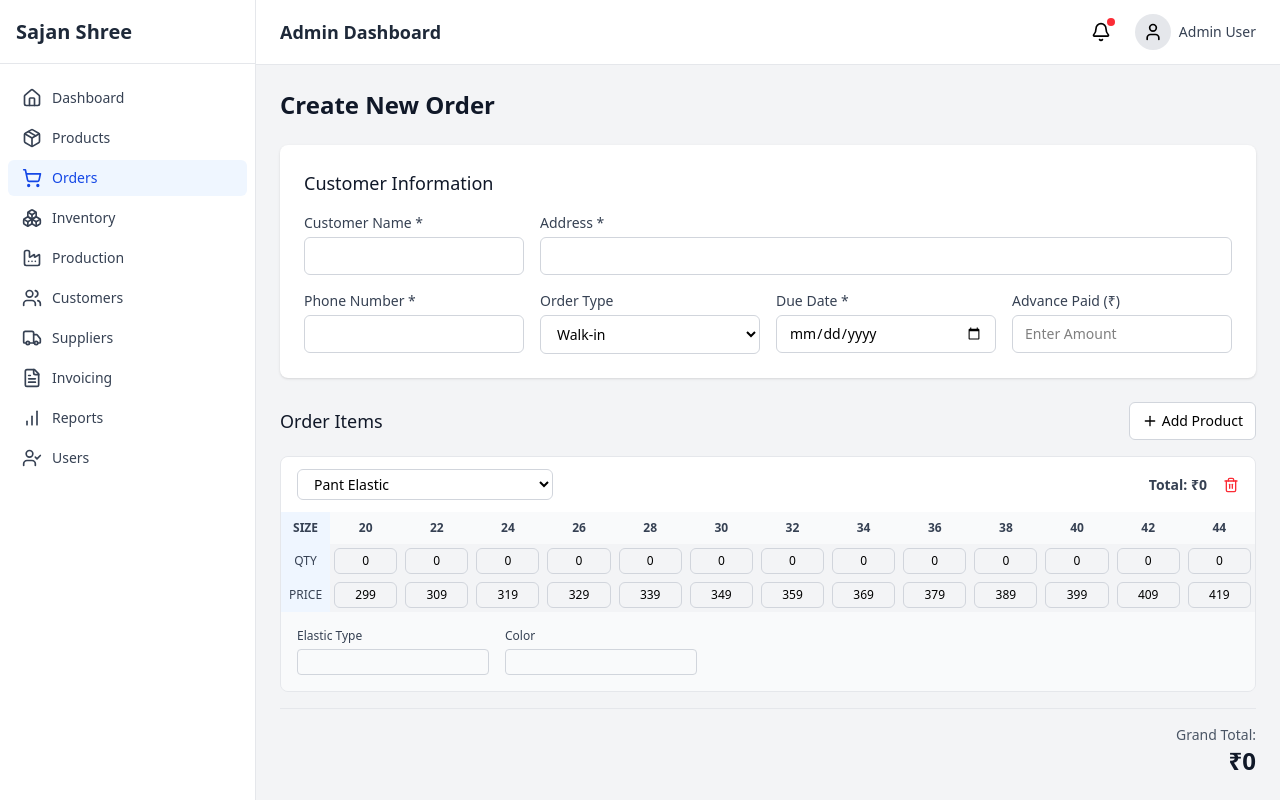
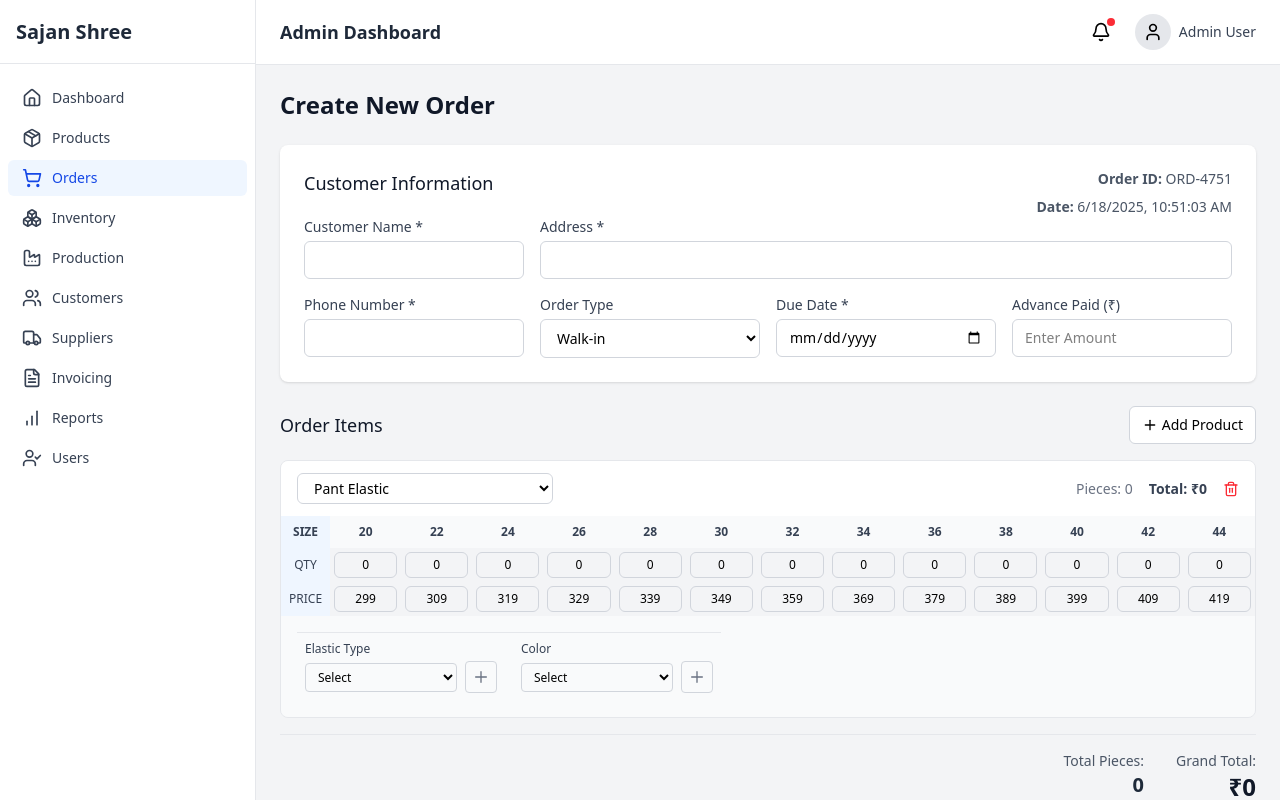
Before and after one commit to AIBInnovations/sajan_shree_frontend, a React (Vite) app: page /orders/new in a window 1280 px wide. Built offline with nearby package versions, Linux system fonts and the light colour scheme.

Commit message:
Modification 02 Order Page

```diff
--- a/src/components/layout/Header.jsx
+++ b/src/components/layout/Header.jsx
@@ -6,7 +6,7 @@ const Header = ({ onMenuClick }) => {
   const { user } = useAuth();
 
   return (
-    <header className="bg-white shadow-sm border-b border-gray-200">
+    <header className="bg-white shadow-sm border-b border-gray-200 print:hidden">
       <div className="flex items-center justify-between h-16 px-4 md:px-6">
         <button
           onClick={onMenuClick}
--- a/src/components/layout/MobileNav.jsx
+++ b/src/components/layout/MobileNav.jsx
@@ -11,7 +11,7 @@ const MobileNav = () => {
   ];
 
   return (
-    <nav className="md:hidden fixed bottom-0 left-0 right-0 bg-white border-t border-gray-200">
+    <nav className="md:hidden fixed bottom-0 left-0 right-0 bg-white border-t border-gray-200 print:hidden">
       <div className="flex justify-around">
         {navItems.map((item) => {
           const Icon = item.icon;
--- a/src/components/layout/Sidebar.jsx
+++ b/src/components/layout/Sidebar.jsx
@@ -21,7 +21,7 @@ const Sidebar = ({ expanded, mobile, onClose }) => {
 
   return (
     <div
-      className={`flex flex-col border-r border-gray-200 bg-white h-full overflow-hidden transition-[width] duration-300 ${
+      className={`flex flex-col border-r border-gray-200 bg-white h-full overflow-hidden transition-[width] duration-300 print:hidden ${
         mobile ? 'w-64' : expanded ? 'w-64' : 'w-16'
       }`}
     >
--- a/src/components/orders/OrderForm.jsx
+++ b/src/components/orders/OrderForm.jsx
@@ -1,4 +1,4 @@
-import React, { useState } from 'react';
+import React, { useState, useEffect } from 'react';
 import { Save, X, Plus, Trash2 } from 'lucide-react';
 import jsPDF from 'jspdf';
 import 'jspdf-autotable';
@@ -8,6 +8,8 @@ import { useNavigate } from 'react-router-dom';
 const OrderForm = () => {
   const navigate = useNavigate();
   const [formData, setFormData] = useState({
+  orderId: '',
+  createdAt: '',
   customer: '',
   phone: '',
   address: '',
@@ -75,6 +77,8 @@ const OrderForm = () => {
       }
 
       const payload = {
+        orderId: formData.orderId,
+        createdAt: formData.createdAt,
         customerName: formData.customer,
         phone: formData.phone,
         address: formData.address,
@@ -192,6 +196,13 @@ const OrderForm = () => {
     }, 0);
   };
 
+  const calculateRowPieces = (item) => {
+  return Object.values(item.sizes).reduce((total, size) => {
+    return total + (size.quantity || 0);
+  }, 0);
+};
+
+
   const getAllUniqueSizes = () => {
     const allSizes = new Set();
     formData.items.forEach(item => {
@@ -208,6 +219,13 @@ const OrderForm = () => {
       return total + calculateRowTotal(item);
     }, 0);
   };
+
+  const calculateGrandPieces = () => {
+  return formData.items.reduce((total, item) => {
+    return total + calculateRowPieces(item);
+  }, 0);
+};
+
 
   const handleProductDetailsChange = (itemId, field, value) => {
   setFormData(prev => ({
@@ -289,6 +307,85 @@ const OrderForm = () => {
       doc.save(`Order_${customer}.pdf`);
     };
 
+    const renderDetailFields = (item, fields) => (
+        <div className="w-full px-2 py-2 border-t border-gray-200">
+          <div className="flex flex-wrap items-start gap-6 w-full">
+            {fields.map((field) => (
+              <div key={field.key} className="flex flex-col space-y-1 w-48">
+                <label className="text-xs font-medium text-gray-700">{field.label}</label>
+                <div className="flex items-center space-x-2">
+                  <select
+                    value={item.details?.[field.key] || ''}
+                    onChange={(e) => handleProductDetailsChange(item.id, field.key, e.target.value)}
+                    className="flex-1 px-2 py-1 border border-gray-300 rounded text-xs focus:ring-1 focus:ring-blue-400"
+                  >
+                    <option value="">Select</option>
+                    {field.options.map(opt => (
+                      <option key={opt} value={opt}>{opt}</option>
+                    ))}
+                  </select>
+
+                  <label className="w-8 h-8 flex items-center justify-center border border-gray-300 rounded cursor-pointer hover:bg-gray-100">
+                    <svg xmlns="http://www.w3.org/2000/svg" className="h-4 w-4 text-gray-500" fill="none" viewBox="0 0 24 24" stroke="currentColor">
+                      <path strokeLinecap="round" strokeLinejoin="round" strokeWidth={2} d="M12 4v16m8-8H4" />
+                    </svg>
+                    <input
+                      type="file"
+                      accept="image/*"
+                      className="hidden"
+                      onChange={(e) => {
+                        const file = e.target.files[0];
+                        if (file) {
+                          const reader = new FileReader();
+                          reader.onloadend = () => {
+                            handleProductDetailsChange(item.id, `${field.key}Image`, reader.result);
+                          };
+                          reader.readAsDataURL(file);
+                        }
+                      }}
+                    />
+                  </label>
+                </div>
+
+                {item.details?.[`${field.key}Image`] && (
+                  <div className="relative mt-1 w-16 h-16">
+                    <img src={item.details[`${field.key}Image`]} alt="Preview" className="w-16 h-16 object-cover rounded border border-gray-200" />
+                    <button
+                      type="button"
+                      onClick={() => handleProductDetailsChange(item.id, `${field.key}Image`, '')}
+                      className="absolute top-0 right-0 bg-white text-red-500 rounded-full border p-0.5 hover:bg-gray-100 transform translate-x-1/2 -translate-y-1/2"
+                    >
+                      <svg xmlns="http://www.w3.org/2000/svg" className="h-3 w-3" fill="none" viewBox="0 0 24 24" stroke="currentColor">
+                        <path strokeLinecap="round" strokeLinejoin="round" strokeWidth={2} d="M6 18L18 6M6 6l12 12" />
+                      </svg>
+                    </button>
+                  </div>
+                )}
+              </div>
+            ))}
+          </div>
+        </div>
+      );
+
+      const handlePrintPage = () => {
+        window.print();
+      };
+
+
+      useEffect(() => {
+          const generateOrderId = () => {
+            const random = Math.floor(1000 + Math.random() * 9000); // random 4-digit number
+            return `ORD-${random}`;
+          };
+
+          setFormData((prev) => ({
+            ...prev,
+            orderId: generateOrderId(),
+            createdAt: new Date().toISOString()
+          }));
+        }, []);
+
+
   return (
     <div className=" mx-auto">
       <div className="mb-6">
@@ -298,7 +395,17 @@ const OrderForm = () => {
       <div className="space-y-6">
         {/* Customer Information Section */}
         <div className="bg-white rounded-lg shadow p-6">
-          <h3 className="text-lg font-medium text-gray-900 mb-4">Customer Information</h3>
+          <div className="grid grid-cols-2 gap-2 items-center">
+            <div className="row-span-2 h-full ">
+              <h3 className="text-lg font-medium text-gray-900">Customer Information</h3>
+            </div>
+            <div className="text-sm text-gray-600 text-right">
+              <span className="font-semibold">Order ID:</span> {formData.orderId}
+            </div>
+            <div className="text-sm text-gray-600 text-right">
+              <span className="font-semibold">Date:</span> {new Date(formData.createdAt).toLocaleString()}
+            </div>
+          </div>
 
           <div className="grid grid-cols-4 gap-4">
             {/* First Row */}
@@ -430,6 +537,9 @@ const OrderForm = () => {
               </select>
 
               <div className="flex items-center space-x-4">
+                <span className="text-gray-500 text-sm">
+                  Pieces: {calculateRowPieces(item)}
+                </span>
                 <span className="text-gray-700 font-bold text-sm">
                   Total: ₹{calculateRowTotal(item)}
                 </span>
@@ -493,156 +603,50 @@ const OrderForm = () => {
               <div className="p-2 bg-gray-50">
                 <tr>
                   <td colSpan={getAllUniqueSizes().length + 4} className="p-2 bg-gray-50">
-                          {item.product === 'Shirt' && (
-                            <div className="grid grid-cols-1 md:grid-cols-4 gap-4">
-                              <div>
-                                <label className="block text-xs font-medium text-gray-700 mb-1">Cloth Type</label>
-                                <input
-                                  type="text"
-                                  value={item.details?.clothType || ''}
-                                  onChange={(e) => handleProductDetailsChange(item.id, 'clothType', e.target.value)}
-                                  className="w-full px-2 py-1 border border-gray-300 rounded text-xs"
-                                />
-                              </div>
-                              <div>
-                                <label className="block text-xs font-medium text-gray-700 mb-1">Collar Type</label>
-                                <input
-                                  type="text"
-                                  value={item.details?.collarType || ''}
-                                  onChange={(e) => handleProductDetailsChange(item.id, 'collarType', e.target.value)}
-                                  className="w-full px-2 py-1 border border-gray-300 rounded text-xs"
-                                />
-                              </div>
-                              <div>
-                                <label className="block text-xs font-medium text-gray-700 mb-1">Sleeve Type</label>
-                                <input
-                                  type="text"
-                                  value={item.details?.sleeveType || ''}
-                                  onChange={(e) => handleProductDetailsChange(item.id, 'sleeveType', e.target.value)}
-                                  className="w-full px-2 py-1 border border-gray-300 rounded text-xs"
-                                />
-                              </div>
-                              <div>
-                                <label className="block text-xs font-medium text-gray-700 mb-1">Pocket</label>
-                                <select
-                                  value={item.details?.pocket || ''}
-                                  onChange={(e) => handleProductDetailsChange(item.id, 'pocket', e.target.value)}
-                                  className="w-full px-2 py-1 border border-gray-300 rounded text-xs"
-                                >
-                                  <option value="">Select</option>
-                                  <option value="Yes">Yes</option>
-                                  <option value="No">No</option>
-                                </select>
-                              </div>
-                            </div>
-                          )}
+                  {item.product === 'Shirt' &&
+                      renderDetailFields(item, [
+                        { label: 'Collar', key: 'collarType', options: ['Pipeline', 'Matching Collar', 'Collar Patti', 'Creation'] },
+                        { label: 'Astin', key: 'astinType', options: ['Patti', 'Pipeline', 'Luppi', 'Creation'] },
+                        { label: 'Front', key: 'frontType', options: ['Patti', 'Pipeline', 'Creation'] },
+                        { label: 'Mono', key: 'mono', options: ['Yes', 'No'] },
+                        { label: 'Pocket', key: 'pocketType', options: ['Pipeline', 'Patti', 'Creation'] },
+                        { label: 'Color', key: 'color', options: ['White', 'Black', 'Blue', 'Red', 'Other'] },
+                      ])
+                    }
 
-                          {item.product === 'Skirt' && (
-                              <div className="grid grid-cols-1 md:grid-cols-3 gap-4">
-                                <div>
-                                  <label className="block text-xs font-medium text-gray-700 mb-1">Cloth Type</label>
-                                  <input
-                                    type="text"
-                                    value={item.details?.clothType || ''}
-                                    onChange={(e) => handleProductDetailsChange(item.id, 'clothType', e.target.value)}
-                                    className="w-full px-2 py-1 border border-gray-300 rounded text-xs"
-                                  />
-                                </div>
-                                <div>
-                                  <label className="block text-xs font-medium text-gray-700 mb-1">Length Type</label>
-                                  <input
-                                    type="text"
-                                    value={item.details?.lengthType || ''}
-                                    onChange={(e) => handleProductDetailsChange(item.id, 'lengthType', e.target.value)}
-                                    className="w-full px-2 py-1 border border-gray-300 rounded text-xs"
-                                  />
-                                </div>
-                                <div>
-                                  <label className="block text-xs font-medium text-gray-700 mb-1">Style</label>
-                                  <input
-                                    type="text"
-                                    value={item.details?.style || ''}
-                                    onChange={(e) => handleProductDetailsChange(item.id, 'style', e.target.value)}
-                                    className="w-full px-2 py-1 border border-gray-300 rounded text-xs"
-                                  />
-                                </div>
-                              </div>
-                            )}
-                            {item.product === 'Blazer' && (
-                              <div className="grid grid-cols-1 md:grid-cols-3 gap-4">
-                                <div>
-                                  <label className="block text-xs font-medium text-gray-700 mb-1">Cloth Type</label>
-                                  <input
-                                    type="text"
-                                    value={item.details?.clothType || ''}
-                                    onChange={(e) => handleProductDetailsChange(item.id, 'clothType', e.target.value)}
-                                    className="w-full px-2 py-1 border border-gray-300 rounded text-xs"
-                                  />
-                                </div>
-                                <div>
-                                  <label className="block text-xs font-medium text-gray-700 mb-1">Button Style</label>
-                                  <input
-                                    type="text"
-                                    value={item.details?.buttonStyle || ''}
-                                    onChange={(e) => handleProductDetailsChange(item.id, 'buttonStyle', e.target.value)}
-                                    className="w-full px-2 py-1 border border-gray-300 rounded text-xs"
-                                  />
-                                </div>
-                                <div>
-                                  <label className="block text-xs font-medium text-gray-700 mb-1">Lining Type</label>
-                                  <input
-                                    type="text"
-                                    value={item.details?.liningType || ''}
-                                    onChange={(e) => handleProductDetailsChange(item.id, 'liningType', e.target.value)}
-                                    className="w-full px-2 py-1 border border-gray-300 rounded text-xs"
-                                  />
-                                </div>
-                              </div>
-                            )}
-                            {item.product === 'Pant Elastic' && (
-                              <div className="grid grid-cols-1 md:grid-cols-2 gap-4">
-                                <div>
-                                  <label className="block text-xs font-medium text-gray-700 mb-1">Elastic Type</label>
-                                  <input
-                                    type="text"
-                                    value={item.details?.elasticType || ''}
-                                    onChange={(e) => handleProductDetailsChange(item.id, 'elasticType', e.target.value)}
-                                    className="w-full px-2 py-1 border border-gray-300 rounded text-xs"
-                                  />
-                                </div>
-                                <div>
-                                  <label className="block text-xs font-medium text-gray-700 mb-1">Color</label>
-                                  <input
-                                    type="text"
-                                    value={item.details?.color || ''}
-                                    onChange={(e) => handleProductDetailsChange(item.id, 'color', e.target.value)}
-                                    className="w-full px-2 py-1 border border-gray-300 rounded text-xs"
-                                  />
-                                </div>
-                              </div>
-                            )}
-                            {item.product === 'Pant Belt' && (
-                              <div className="grid grid-cols-1 md:grid-cols-2 gap-4">
-                                <div>
-                                  <label className="block text-xs font-medium text-gray-700 mb-1">Material</label>
-                                  <input
-                                    type="text"
-                                    value={item.details?.material || ''}
-                                    onChange={(e) => handleProductDetailsChange(item.id, 'material', e.target.value)}
-                                    className="w-full px-2 py-1 border border-gray-300 rounded text-xs"
-                                  />
-                                </div>
-                                <div>
-                                  <label className="block text-xs font-medium text-gray-700 mb-1">Buckle Type</label>
-                                  <input
-                                    type="text"
-                                    value={item.details?.buckleType || ''}
-                                    onChange={(e) => handleProductDetailsChange(item.id, 'buckleType', e.target.value)}
-                                    className="w-full px-2 py-1 border border-gray-300 rounded text-xs"
-                                  />
-                                </div>
-                              </div>
-                            )}
+
+                  {item.product === 'Skirt' &&
+                    renderDetailFields(item, [
+                      { label: 'Cloth Type', key: 'clothType', options: ['Cotton', 'Linen', 'Silk', 'Polyester'] },
+                      { label: 'Length Type', key: 'lengthType', options: ['Knee Length', 'Midi', 'Maxi', 'Mini'] },
+                      { label: 'Style', key: 'style', options: ['A-Line', 'Pencil', 'Pleated', 'Wrap'] },
+                      { label: 'Color', key: 'color', options: ['White', 'Black', 'Blue', 'Red', 'Other'] },
+                    ])
+                  }
+
+                  {item.product === 'Blazer' &&
+                    renderDetailFields(item, [
+                      { label: 'Cloth Type', key: 'clothType', options: ['Wool', 'Cotton', 'Linen', 'Synthetic'] },
+                      { label: 'Button Style', key: 'buttonStyle', options: ['Single Breasted', 'Double Breasted'] },
+                      { label: 'Lining Type', key: 'liningType', options: ['Full Lined', 'Half Lined', 'Unlined'] },
+                      { label: 'Color', key: 'color', options: ['Black', 'Navy', 'Grey', 'Beige', 'Other'] },
+                    ])
+                  }
+
+                  {item.product === 'Pant Elastic' &&
+                    renderDetailFields(item, [
+                      { label: 'Elastic Type', key: 'elasticType', options: ['Soft', 'Strong', 'Heavy Duty'] },
+                      { label: 'Color', key: 'color', options: ['Black', 'White', 'Grey', 'Other'] },
+                    ])
+                  }
+
+                  {item.product === 'Pant Belt' &&
+                    renderDetailFields(item, [
+                      { label: 'Material', key: 'material', options: ['Leather', 'PU', 'Canvas'] },
+                      { label: 'Buckle Type', key: 'buckleType', options: ['Pin Buckle', 'Automatic Buckle', 'Other'] },
+                      { label: 'Color', key: 'color', options: ['Black', 'Brown', 'Tan', 'Other'] },
+                    ])
+                  }
                    </td>
                    </tr>
                 </div>
@@ -652,9 +656,15 @@ const OrderForm = () => {
 
           {/* Grand Total */}
           <div className="flex justify-end border-t border-gray-200 pt-4 mt-4">
-            <div className="text-right">
+            <div className="flex space-x-8 text-right">
+              <div>
+                <div className="text-sm text-gray-600">Total Pieces:</div>
+                <div className="text-xl font-semibold text-gray-800">{calculateGrandPieces()}</div>
+              </div>
+              <div>
                 <div className="text-sm text-gray-600">Grand Total:</div>
                 <div className="text-2xl font-bold text-gray-900">₹{calculateGrandTotal()}</div>
+              </div>
             </div>
           </div>
         </div>
@@ -679,11 +689,10 @@ const OrderForm = () => {
                 <Save className="w-4 h-4 mr-2" />
                 Create Order
           </button>
-          <button
-  onClick={handleGeneratePDF}
-  className="px-6 py-2 bg-green-600 text-white rounded-md hover:bg-green-700"
->
-  Generate PDF
+
+
+        <button onClick={handlePrintPage} className="px-4 py-2 bg-green-600 text-white rounded">
+  Print / Save as PDF
 </button>
 
         </div>
```
Lines whose indentation alone changed are shown as unchanged.
